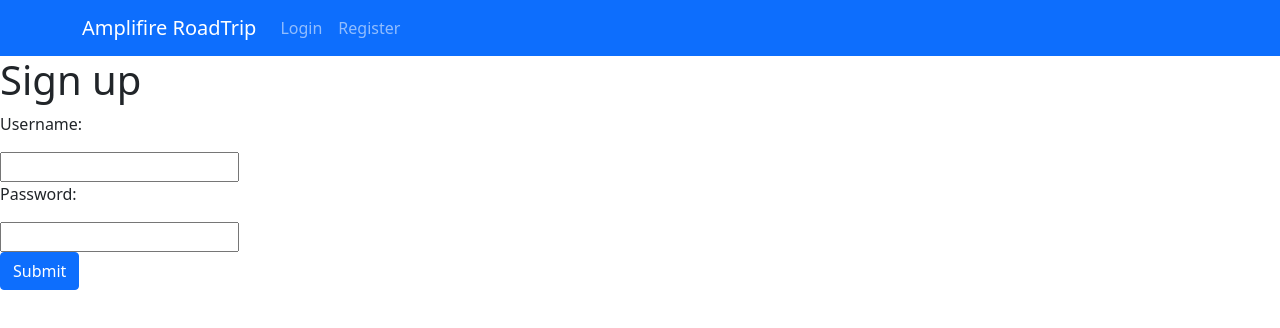
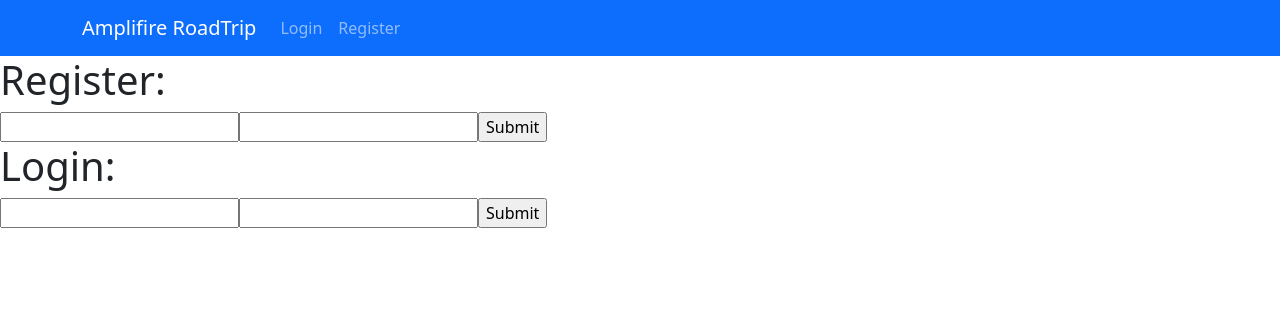
Before and after one commit to Justin-Sherfey/amplifier_roadtrip_webapp, a React (Create React App) app: page / in a window 1280 px wide. Shown: the top 328 px of the page. Built offline with nearby package versions, Linux system fonts and the light colour scheme.

Commit message:
Added Login

```diff
--- a/src/App.js
+++ b/src/App.js
@@ -1,21 +1,26 @@
-import logo from "./logo.svg";
 import React, { useState } from "react";
 import "./App.css";
 import { Navbar, Container, Nav, Button } from "react-bootstrap";
+import { useForm } from "react-hook-form";
+import axios from 'axios';
 import "bootstrap/dist/css/bootstrap.min.css";
 
 function App() {
+
   return (
     <div>
       <NavigationBar />
-      <RegisterMenu />
+      <h1>Register:</h1>
+      <RegisterForm />
+      <h1>Login:</h1>
+      <LoginForm />
     </div>
   );
 }
+
 class NavigationBar extends React.Component {
   render() {
     return (
-      <>
       <Navbar bg="primary" variant="dark">
         <Container>
           <Navbar.Brand href="#home">Amplifire RoadTrip</Navbar.Brand>
@@ -25,51 +30,57 @@ class NavigationBar extends React.Component {
           </Nav>
         </Container>
       </Navbar>
-      </>
     );
   }
 }
 
-function TestFunction() {
-  return <h1>someText</h1>;
+function RegisterForm() {
+  const { register, handleSubmit } = useForm();
+  const onSubmit = data => registerUser(JSON.stringify(data));
+
+  const registerUser = (data) => {
+    axios.post(`http://localhost:5000/register`, data, {
+      headers: {
+        'Content-Type': 'application/json',
       }
-class RegisterMenu extends React.Component {
-  render() {
+    })
+      .then(res => {
+        console.log(res);
+      })
+  }
+
   return (
-      <>
-        <form id="registerForm">
-          <h1>Sign up</h1>
-
-          <p>Username:</p>
-          <input type="text" name="username" />
-          <br />
-
-          <p>Password:</p>
-          <input type="text" name="password" />
-          <br />
-
-          <Button varient="info">Submit</Button>
+    <form onSubmit={handleSubmit(onSubmit)}>
+      <input {...register("username")} />
+      <input {...register("password")} />
+      <input type="submit" />
     </form>
-      </>
   );
 }
+
+function LoginForm() {
+  const { register, handleSubmit } = useForm();
+  const onSubmit = data => loginUser(JSON.stringify(data));
+
+  const loginUser = (data) => {
+    axios.post(`http://localhost:5000/login`, data, {
+      headers: {
+        'Content-Type': 'application/json',
       }
-class logginMenu extends React.Component {
-  render() {
+    })
+      .then(res => {
+        sessionStorage['jwt'] = res.jwt;
+        console.log(res);
+      })
+  }
+
   return (
-      <>
-        <form id="loginForm">
-          <h1>Login</h1>
-          Username:
-          <input type="text" name="username" />
-          <br />
-          Password:
-          <input type="text" name="password" />
-          <br />
-          <input value="Submit" type="button" onclick="loginForm()" />
+    <form onSubmit={handleSubmit(onSubmit)}>
+      <input {...register("username")} />
+      <input {...register("password")} />
+      <input type="submit" />
     </form>
-      </>
   );
 }
-}
+
 export default App;
```
Also changed, not shown: 1 other file (tests, documents, lock files or other folders). Lines whose indentation alone changed are shown as unchanged.
